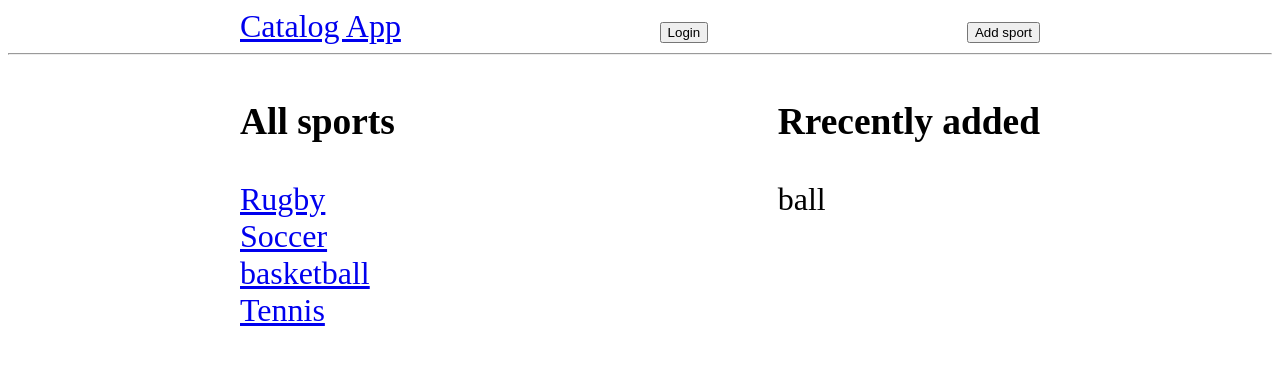
After one commit to nathansimpson5/itemCatalog, a Flask app: page /sport/ in a window 1280 px wide. The commit adds this page. Shown: the top 365 px of the page. Run offline with Flask 2, Linux system fonts and the light colour scheme.

Commit message:
Add frontend architecture

```diff
--- a/application.py
+++ b/application.py
@@ -13,10 +13,11 @@ session = DBSession()
 app = Flask(__name__)
 
 @app.route('/')
-@app.route('/sport')
+@app.route('/sport/')
 def showSports():
 	sports = session.query(Sport).all()
-	return render_template('index.html', sports = sports)
+	items = session.query(Item).all()
+	return render_template('sports.html', sports = sports, items = items)
 
 @app.route('/login', methods=['GET', 'POST'])
 def loginPage():
@@ -38,10 +39,12 @@ def addSport():
 
 # Show a sport's item list
 @app.route('/sport/<int:sport_id>/')
+@app.route('/sport/<int:sport_id>/catalog/')
 def showCatalog(sport_id):
 	sport = session.query(Sport).filter_by(id=sport_id).one()
 	items = session.query(Item).filter_by(sport_id=sport_id).all()
-	return getAllSports()
+	return render_template('catalog.html', sport = sport, items = items)
+
 
 
 def getAllSports():
--- a/templates/header.html
+++ b/templates/header.html
@@ -1,10 +1,8 @@
-{% extends "index.html" %}
-{% block content %}
+<nav class="container">
 
 	<a href='/'><div>Catalog App</div></a>
 	<div><a href="/login"><button type="button">Login</button></a></div>
 	<div><a href="/sport/new"><button type="button">Add sport</button></a></div>
+</nav>
 
 <hr>
-
-{% endblock %}
--- a/templates/main.html
+++ b/templates/main.html
@@ -1,13 +1,11 @@
-{% extends "index.html" %}
-{% block content %}
-{% include "header.html" %}
-
-	<div>
-		{% for sport in sports %}
-			<a href="{{url_for('showSports',sport_id=sport.id)}}">{{sport.sportName}}</a>
-			<br>
-		{% endfor %}
-	</div>
-	<div>description of items go here</div>
-
-{% endblock %}
+<!DOCTYPE html>
+<html lang="en">
+	<head>
+		<link href='http://fonts.googleapis.com/css?family=Roboto:400,300,700' rel='stylesheet' type='text/css'>
+		<link rel=stylesheet type=text/css href="{{ url_for('static', filename='main.css') }}">
+	</head>
+	<body>
+			{% block content %}
+			{% endblock %}
+	</body>
+</html>
--- /dev/null
+++ b/templates/sports.html
@@ -0,0 +1,21 @@
+{% extends "main.html" %}
+{% block content %}
+{% include "header.html" %}
+
+	<section class="container">
+		<div>
+			<h3>All sports</h3>
+			{% for sport in sports %}
+				<a href="{{url_for('showCatalog',sport_id=sport.id)}}">{{sport.sportName}}</a>
+				<br>
+			{% endfor %}
+		</div>
+		<div>
+			<h3>Rrecently added</h3>
+			{% for item in items %}
+				<div>{{ item.name }}</div>
+			{% endfor %}
+		</div>
+	</section>
+
+{% endblock %}
```
Also changed, not shown: templates/catalog.html (+11 -0 lines), templates/index.html (deleted, +0 -30 lines), itemCatalog.db.
